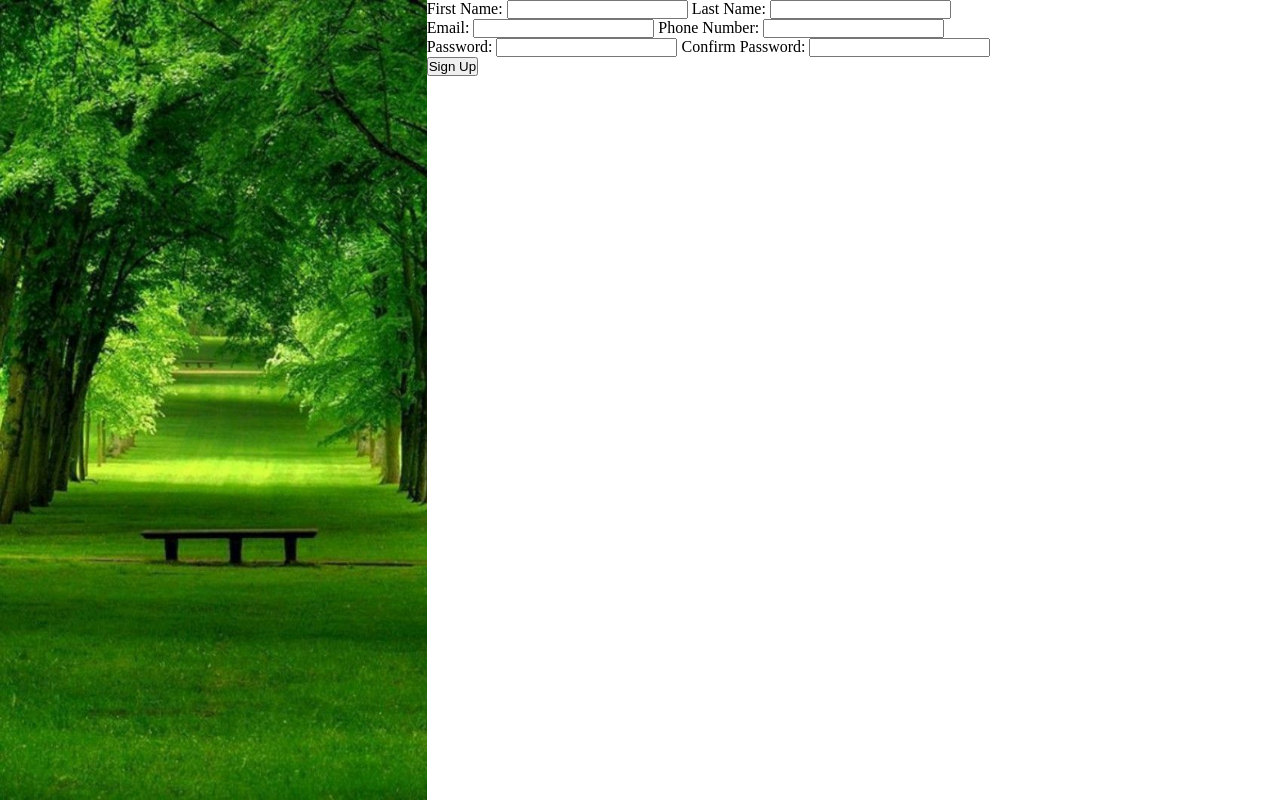
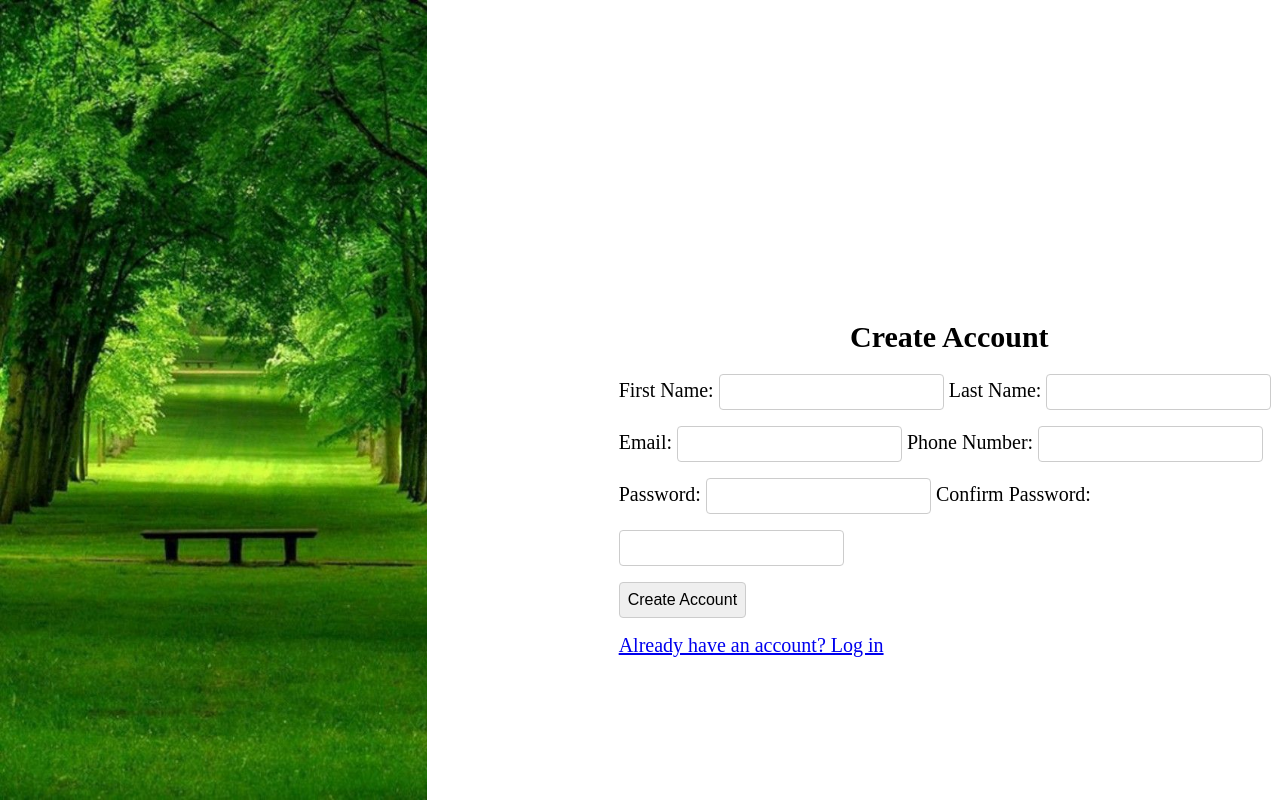
Before and after one commit to Developer9719/Sign-Up-Form, a plain HTML site: page index.html in a window 1280 px wide. Drawn offline with Linux system fonts and the light colour scheme.

Commit message:
Sign Up Form completed

```diff
--- a/index.html
+++ b/index.html
@@ -8,11 +8,10 @@
 </head>
 <body>
     <main class="mainContainer">
-        <section class="backgroundSection">
-
-        </section>
+        <section class="backgroundSection"></section>
         <section class="formSection">
             <form class="signUpForm" action="" method="post">
+                <h1 class="formTitle">Create Account</h1>
                 <label for="firstName">First Name:</label>
                 <input type="text" id="firstName" name="firstName" required>
 
@@ -31,7 +30,8 @@
                 <label for="confirmPassword">Confirm Password:</label>
                 <input type="password" id="confirmPassword" name="confirmPassword" required><br>
 
-                <button type="submit">Sign Up</button>
+                <button type="submit">Create Account</button><br>
+                <a href="#" class="loginLink">Already have an account? Log in</a>
             </form>
         </section>
     </main>
--- a/styles.css
+++ b/styles.css
@@ -2,6 +2,10 @@
 * {
     margin: 0;
     padding: 0;
+}
+
+:root {
+    --form-section-width: calc(.6 * 100vw);
 }
 
 .mainContainer {
@@ -18,3 +22,24 @@
 .formSection {
     flex: 2;
 }
+
+form {
+    flex: 1;
+    padding-left: calc(.25 * var(--form-section-width)); /* 25% of the form section width variable value */
+    padding-top: calc(.4 * 100vh); /* 40% of the view height */
+    font-size: 15pt;
+    max-width: fit-content;
+}
+
+input, button {
+    margin-bottom: 1rem;
+    padding: 0.5rem;
+    font-size: 1rem;
+    border: 1px solid #ccc;
+    border-radius: 4px;
+}
+
+.formTitle {
+    text-align: center;
+    margin-bottom: 20px;
+}
```
